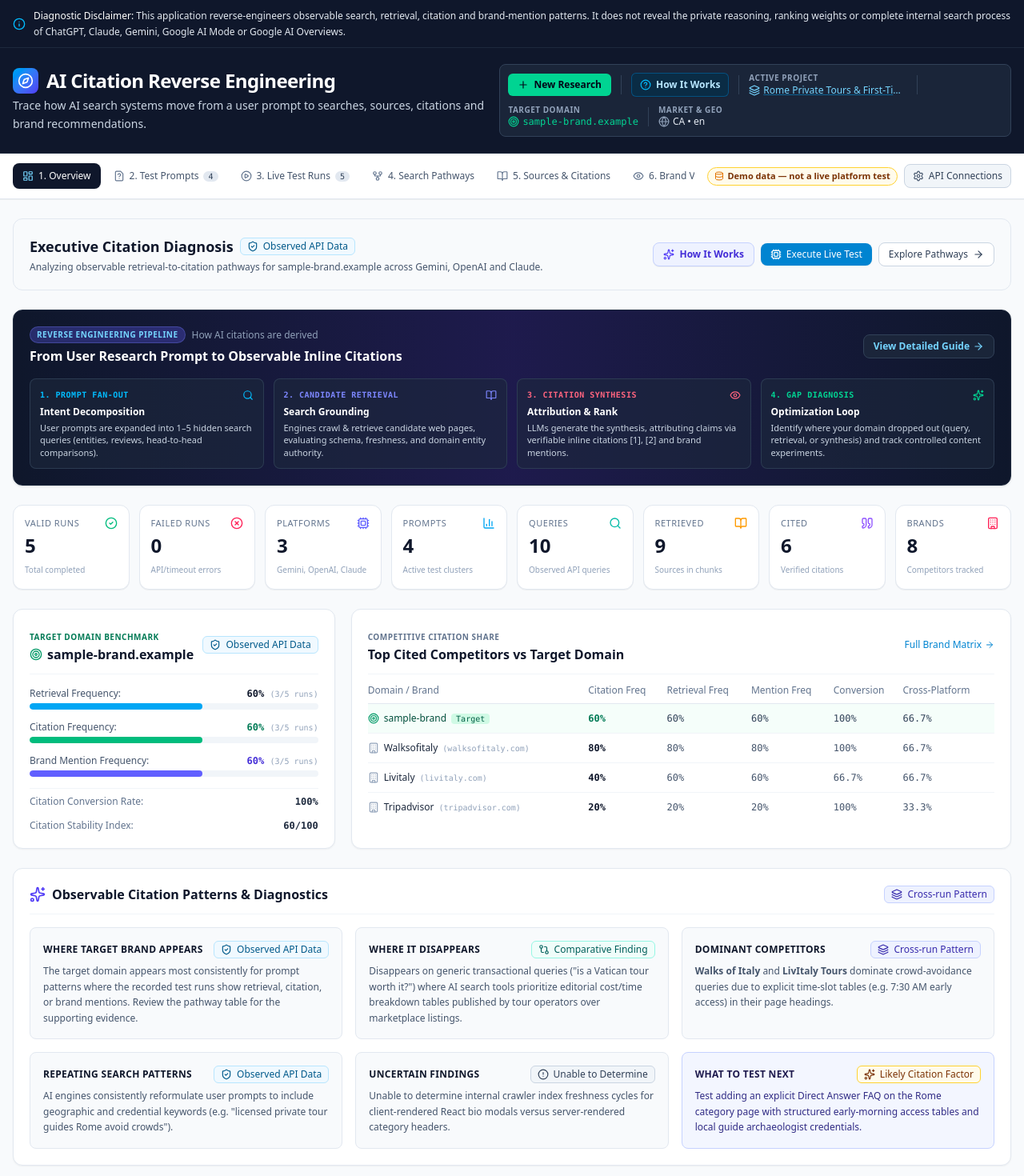
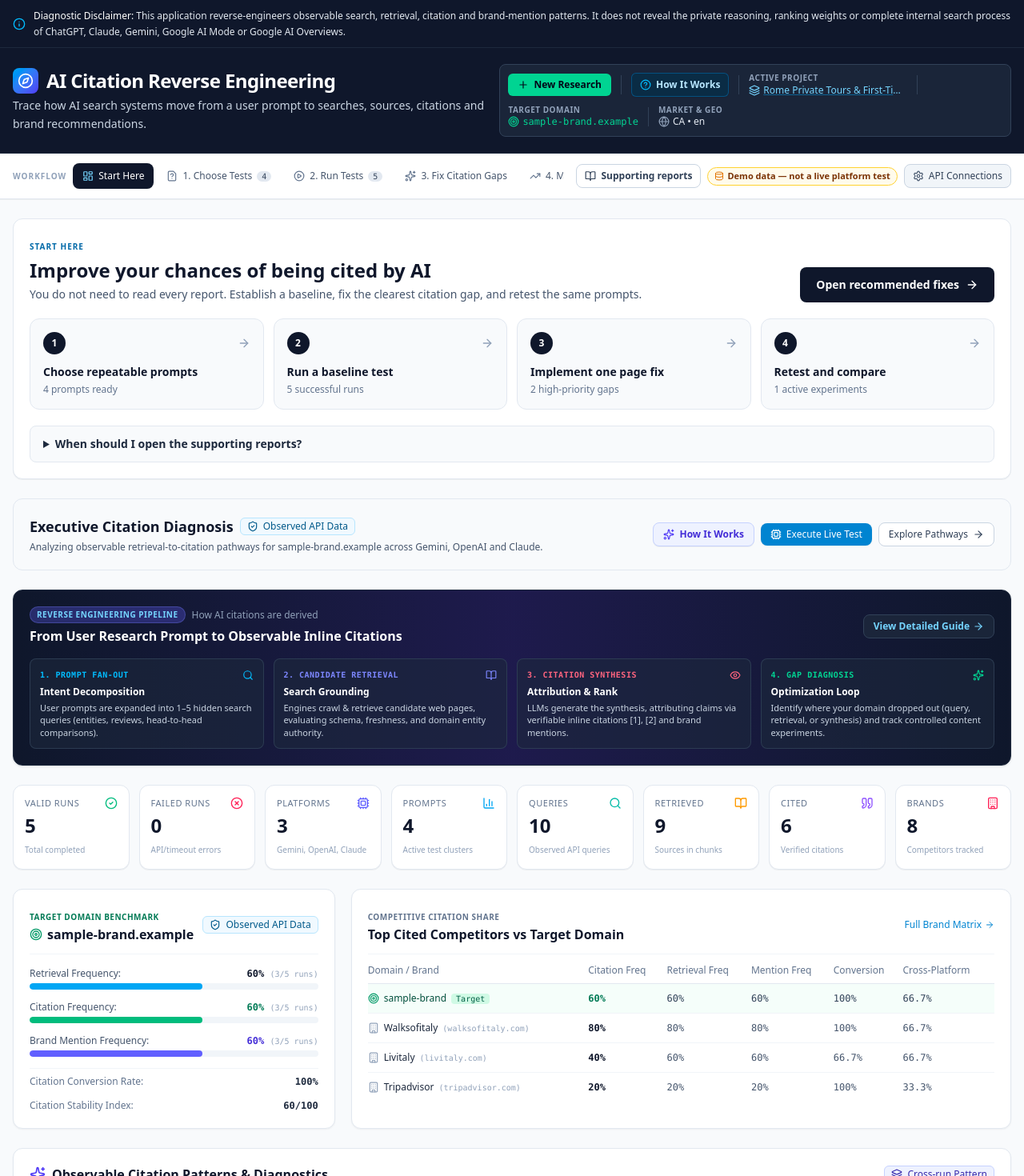
Before and after one commit to Ami55/ai-citation-reverse-engineering, a React (Vite) app: page / in a window 1280 px wide. Shown: the top 1470 px of the page at 80% size. Built offline with nearby package versions, Linux system fonts and the light colour scheme.

Commit message:
Add files via upload

```diff
--- a/src/components/Navigation.tsx
+++ b/src/components/Navigation.tsx
@@ -43,26 +43,30 @@
   totalPrompts,
   totalRuns,
 }) => {
-  const tabs: { id: ActiveTab; label: string; icon: React.ElementType; badge?: string | number }[] = [
-    { id: 'overview', label: '1. Overview', icon: LayoutDashboard },
-    { id: 'prompts', label: '2. Test Prompts', icon: FileQuestion, badge: totalPrompts },
-    { id: 'runs', label: '3. Live Test Runs', icon: PlayCircle, badge: totalRuns },
-    { id: 'pathways', label: '4. Search Pathways', icon: GitFork },
-    { id: 'sources', label: '5. Sources & Citations', icon: BookOpen },
-    { id: 'brand-visibility', label: '6. Brand Visibility', icon: Eye },
-    { id: 'competitor-comparison', label: '7. Competitor Comparison', icon: Scale },
-    { id: 'citation-opportunities', label: '8. Citation Opportunities', icon: Sparkles },
-    { id: 'changes-over-time', label: '9. Changes Over Time', icon: TrendingUp },
-    { id: 'saved-projects', label: '10. Saved Projects', icon: FolderArchive },
+  const workflowTabs: { id: ActiveTab; label: string; icon: React.ElementType; badge?: string | number }[] = [
+    { id: 'overview', label: 'Start Here', icon: LayoutDashboard },
+    { id: 'prompts', label: '1. Choose Tests', icon: FileQuestion, badge: totalPrompts },
+    { id: 'runs', label: '2. Run Tests', icon: PlayCircle, badge: totalRuns },
+    { id: 'citation-opportunities', label: '3. Fix Citation Gaps', icon: Sparkles },
+    { id: 'changes-over-time', label: '4. Measure Progress', icon: TrendingUp },
+  ];
+
+  const supportingTabs: { id: ActiveTab; label: string; purpose: string; icon: React.ElementType }[] = [
+    { id: 'pathways', label: 'Search Pathways', purpose: 'See where your domain dropped out.', icon: GitFork },
+    { id: 'sources', label: 'Sources & Citations', purpose: 'See which pages AI retrieved and cited.', icon: BookOpen },
+    { id: 'brand-visibility', label: 'Brand Visibility', purpose: 'Compare mentions and citation frequency.', icon: Eye },
+    { id: 'competitor-comparison', label: 'Competitor Comparison', purpose: 'Investigate why another page was cited.', icon: Scale },
+    { id: 'saved-projects', label: 'Saved Projects', purpose: 'Open or compare previous investigations.', icon: FolderArchive },
   ];
 
   return (
     <div className="bg-white border-b border-slate-200 sticky top-0 z-40 shadow-2xs">
       <div className="max-w-7xl mx-auto px-4">
         <div className="flex items-center justify-between gap-4 py-2">
-          {/* Main 10 tabs */}
+          <div className="flex items-center gap-2 min-w-0 flex-1">
+          <span className="hidden xl:inline text-[10px] font-bold uppercase tracking-widest text-slate-400">Workflow</span>
           <nav className="flex items-center space-x-1 overflow-x-auto no-scrollbar py-1">
-            {tabs.map((tab) => {
+            {workflowTabs.map((tab) => {
               const Icon = tab.icon;
               const isActive = activeTab === tab.id;
               return (
@@ -93,9 +97,25 @@
               );
             })}
           </nav>
+          </div>
 
           {/* Right Action: Platform Settings */}
           <div className="flex items-center gap-2 flex-shrink-0">
+            <details className="relative">
+              <summary className={`list-none flex items-center gap-1.5 px-2.5 py-1.5 text-xs font-semibold rounded-lg cursor-pointer ${supportingTabs.some((tab) => tab.id === activeTab) ? 'bg-slate-900 text-white' : 'bg-white text-slate-700 border border-slate-300 hover:bg-slate-100'}`}>
+                <BookOpen className="w-3.5 h-3.5" /> Supporting reports
+              </summary>
+              <div className="absolute right-0 z-50 mt-2 w-80 rounded-xl border border-slate-200 bg-white p-2 shadow-xl">
+                <p className="px-3 py-2 text-[11px] text-slate-500 border-b border-slate-100">Open these only when you need evidence behind an action.</p>
+                {supportingTabs.map((tab) => {
+                  const Icon = tab.icon;
+                  return <button key={tab.id} onClick={(event) => { onSelectTab(tab.id); event.currentTarget.closest('details')?.removeAttribute('open'); }} className="w-full flex items-start gap-2 rounded-lg px-3 py-2.5 text-left hover:bg-slate-50">
+                    <Icon className="w-4 h-4 text-slate-500 mt-0.5 shrink-0" />
+                    <span><strong className="block text-xs text-slate-900">{tab.label}</strong><span className="text-[11px] text-slate-500">{tab.purpose}</span></span>
+                  </button>;
+                })}
+              </div>
+            </details>
             {isDemo && (
               <span className="hidden sm:inline-flex items-center gap-1 px-2 py-0.5 rounded-full text-[11px] font-semibold bg-amber-50 text-amber-900 border border-amber-300">
                 <Database className="w-3 h-3 text-amber-600" />
--- a/src/components/views/OverviewView.tsx
+++ b/src/components/views/OverviewView.tsx
@@ -50,6 +50,9 @@
   const targetRetrievalFreq = targetBrandMetric ? targetBrandMetric.retrievalFrequency : 0;
   const targetCitationFreq = targetBrandMetric ? targetBrandMetric.citationFrequency : 0;
   const targetMentionFreq = targetBrandMetric ? targetBrandMetric.mentionFrequency : 0;
+  const highPriorityOpportunities = project.opportunities.filter((opp) => opp.priority === 'High');
+  const activeExperiments = project.experiments.filter((experiment) => experiment.status === 'Active Testing');
+  const leadingOpportunity = highPriorityOpportunities[0] || project.opportunities[0];
 
   // Funnel diagnosis summary counts
   const stageCounts: Record<string, number> = {
@@ -74,6 +77,44 @@
 
   return (
     <div className="space-y-6">
+      <section className="rounded-xl border border-slate-200 bg-white p-5 shadow-2xs space-y-5">
+        <div className="flex flex-col md:flex-row md:items-end md:justify-between gap-3">
+          <div>
+            <span className="text-[10px] font-bold uppercase tracking-widest text-sky-700">Start here</span>
+            <h2 className="text-2xl font-bold text-slate-900 mt-1">Improve your chances of being cited by AI</h2>
+            <p className="text-sm text-slate-600 mt-1 max-w-3xl">You do not need to read every report. Establish a baseline, fix the clearest citation gap, and retest the same prompts.</p>
+          </div>
+          <button onClick={() => onNavigateTab('citation-opportunities')} className="inline-flex items-center justify-center gap-2 rounded-lg bg-slate-900 px-5 py-3 text-sm font-bold text-white hover:bg-slate-800">
+            Open recommended fixes <ArrowRight className="w-4 h-4" />
+          </button>
+        </div>
+
+        <div className="grid grid-cols-1 md:grid-cols-4 gap-3">
+          {[
+            { step: '1', title: 'Choose repeatable prompts', detail: `${promptsCount} prompts ready`, tab: 'prompts' },
+            { step: '2', title: 'Run a baseline test', detail: `${validRuns.length} successful runs`, tab: 'runs' },
+            { step: '3', title: 'Implement one page fix', detail: `${highPriorityOpportunities.length} high-priority gaps`, tab: 'citation-opportunities' },
+            { step: '4', title: 'Retest and compare', detail: `${activeExperiments.length} active experiments`, tab: 'changes-over-time' },
+          ].map((item) => (
+            <button key={item.step} onClick={() => onNavigateTab(item.tab)} className="text-left rounded-xl border border-slate-200 bg-slate-50 p-4 hover:border-sky-300 hover:bg-white transition-colors">
+              <div className="flex items-center justify-between"><span className="w-7 h-7 rounded-full bg-slate-900 text-white flex items-center justify-center text-xs font-bold">{item.step}</span><ArrowRight className="w-4 h-4 text-slate-400" /></div>
+              <h3 className="font-bold text-sm text-slate-900 mt-3">{item.title}</h3>
+              <p className="text-xs text-slate-500 mt-1">{item.detail}</p>
+            </button>
+          ))}
+        </div>
+
+        <details className="rounded-lg border border-slate-200 bg-slate-50">
+          <summary className="cursor-pointer px-4 py-3 text-sm font-bold text-slate-800">When should I open the supporting reports?</summary>
+          <div className="grid grid-cols-1 md:grid-cols-2 gap-3 border-t border-slate-200 p-4 text-xs text-slate-600">
+            <p><strong className="text-slate-900">Search Pathways:</strong> diagnose whether the failure happened at query, retrieval, citation, or recommendation.</p>
+            <p><strong className="text-slate-900">Sources & Citations:</strong> identify the exact competitor URLs and claims that AI used.</p>
+            <p><strong className="text-slate-900">Competitor Comparison:</strong> compare page structure after choosing a citation gap to fix.</p>
+            <p><strong className="text-slate-900">Brand Visibility:</strong> monitor overall mentions; it is not a separate task list.</p>
+          </div>
+        </details>
+      </section>
+
       {/* Top Banner Notice */}
       <div className="bg-slate-50 border border-slate-200 rounded-xl p-4 sm:p-5 flex flex-col sm:flex-row sm:items-center justify-between gap-4">
         <div>
@@ -433,7 +474,7 @@
               <EvidenceBadge label="Comparative Finding" size="sm" />
             </div>
             <p className="text-xs text-slate-600 leading-relaxed">
-              Disappears on generic transactional queries ("is a Vatican tour worth it?") where AI search tools prioritize editorial cost/time breakdown tables published by tour operators over marketplace listings.
+              {leadingOpportunity ? `${leadingOpportunity.triggeringPrompt}: ${leadingOpportunity.likelyCitationBarrier}` : 'No confirmed disappearance pattern yet. Repeat the same prompts before drawing a conclusion.'}
             </p>
           </div>
 
@@ -444,7 +485,7 @@
               <EvidenceBadge label="Cross-run Pattern" size="sm" />
             </div>
             <p className="text-xs text-slate-600 leading-relaxed">
-              <strong>Walks of Italy</strong> and <strong>LivItaly Tours</strong> dominate crowd-avoidance queries due to explicit time-slot tables (e.g. 7:30 AM early access) in their page headings.
+              {topCompetitors.length > 0 ? topCompetitors.map((competitor) => competitor.brandName).join(', ') : 'No repeatedly cited competitor has been established yet.'}
             </p>
           </div>
 
@@ -455,7 +496,7 @@
               <EvidenceBadge label="Observed API Data" size="sm" />
             </div>
             <p className="text-xs text-slate-600 leading-relaxed">
-              AI engines consistently reformulate user prompts to include geographic and credential keywords (e.g. "licensed private tour guides Rome avoid crowds").
+              {allQueries.length > 0 ? `Observed query examples include: ${allQueries.slice(0, 3).join('; ')}.` : 'Search-query patterns will appear after successful live tests expose grounded queries.'}
             </p>
           </div>
 
@@ -466,7 +507,7 @@
               <EvidenceBadge label="Unable to Determine" size="sm" />
             </div>
             <p className="text-xs text-slate-600 leading-relaxed">
-              Unable to determine internal crawler index freshness cycles for client-rendered React bio modals versus server-rendered category headers.
+              Results can vary between platforms and runs. Treat a single-run finding as directional until the same pattern repeats.
             </p>
           </div>
 
@@ -477,7 +518,7 @@
               <EvidenceBadge label="Likely Citation Factor" size="sm" />
             </div>
             <p className="text-xs text-indigo-900 leading-relaxed">
-              Test adding an explicit Direct Answer FAQ on the Rome category page with structured early-morning access tables and local guide archaeologist credentials.
+              {leadingOpportunity?.recommendedExperiment || 'Approve one high-priority opportunity, make one controlled page change, and rerun the same prompts.'}
             </p>
           </div>
         </div>
```
